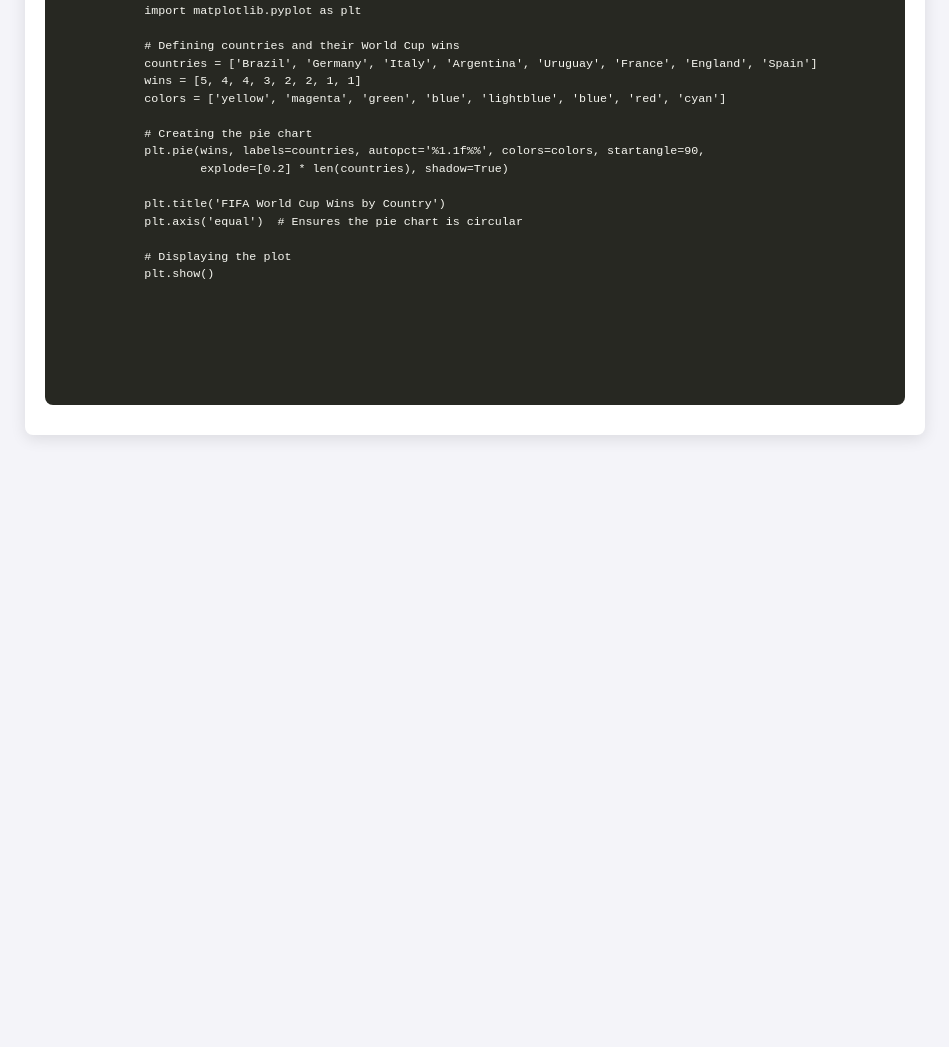
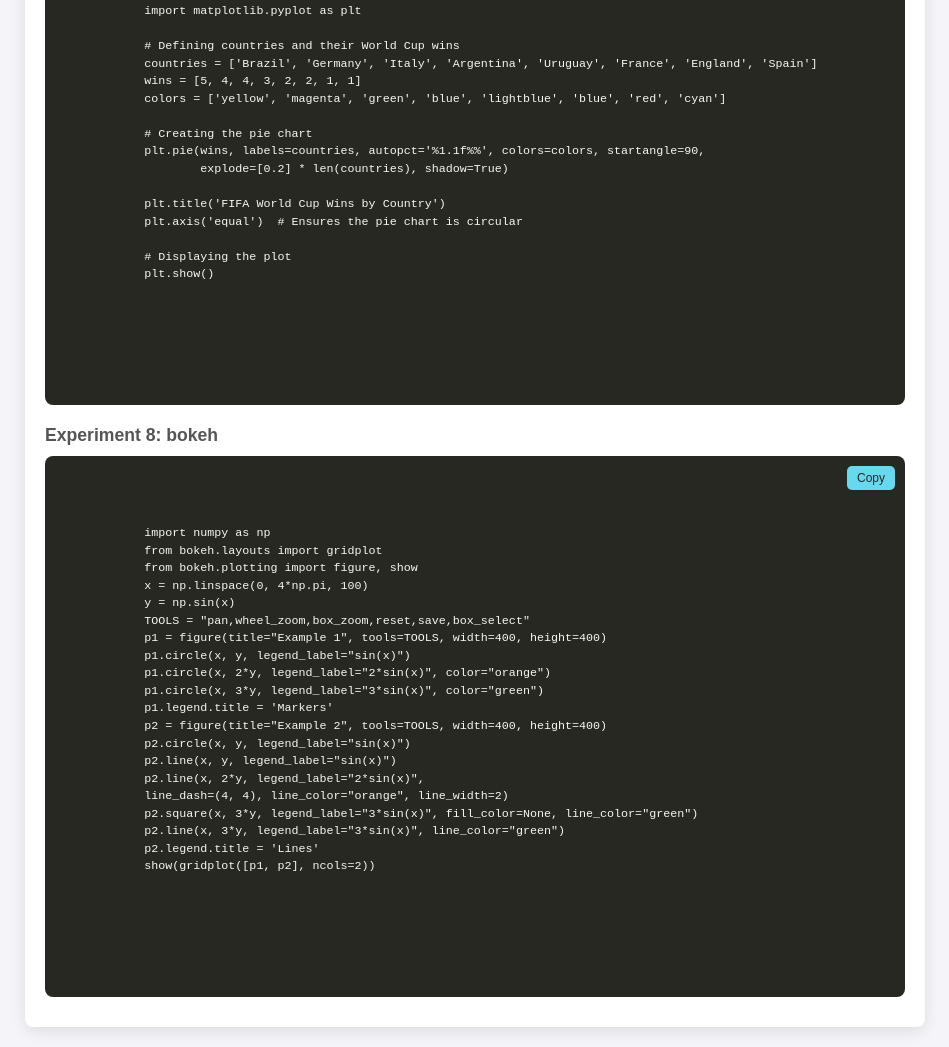
Before and after one commit to Rohang2004/python-lab, a plain HTML site: page index.html in a window 1280 px wide. Shown: the part 3646-4693 px from the top of the page, without its empty margins (165-1114 px from the left). Before the commit the page ends 4101 px from the top, so only its background shows below. Drawn offline with Linux system fonts and the light colour scheme.

Commit message:
Update index.html

```diff
--- a/index.html
+++ b/index.html
@@ -290,6 +290,35 @@ plt.show()
 
         </pre>
     </div>
+    <div class="code-title">Experiment 8: bokeh </div>
+    <div class="code-block">
+        <button class="copy-btn">Copy</button>
+        <pre>
+            import numpy as np
+            from bokeh.layouts import gridplot
+            from bokeh.plotting import figure, show
+            x = np.linspace(0, 4*np.pi, 100)
+            y = np.sin(x)
+            TOOLS = "pan,wheel_zoom,box_zoom,reset,save,box_select"
+            p1 = figure(title="Example 1", tools=TOOLS, width=400, height=400)
+            p1.circle(x, y, legend_label="sin(x)")
+            p1.circle(x, 2*y, legend_label="2*sin(x)", color="orange")
+            p1.circle(x, 3*y, legend_label="3*sin(x)", color="green")
+            p1.legend.title = 'Markers'
+            p2 = figure(title="Example 2", tools=TOOLS, width=400, height=400)
+            p2.circle(x, y, legend_label="sin(x)")
+            p2.line(x, y, legend_label="sin(x)")
+            p2.line(x, 2*y, legend_label="2*sin(x)",
+            line_dash=(4, 4), line_color="orange", line_width=2)
+            p2.square(x, 3*y, legend_label="3*sin(x)", fill_color=None, line_color="green")
+            p2.line(x, 3*y, legend_label="3*sin(x)", line_color="green")
+            p2.legend.title = 'Lines'
+            show(gridplot([p1, p2], ncols=2))
+
+
+
+        </pre>
+    </div>
 </div>
 
 <script>
```
